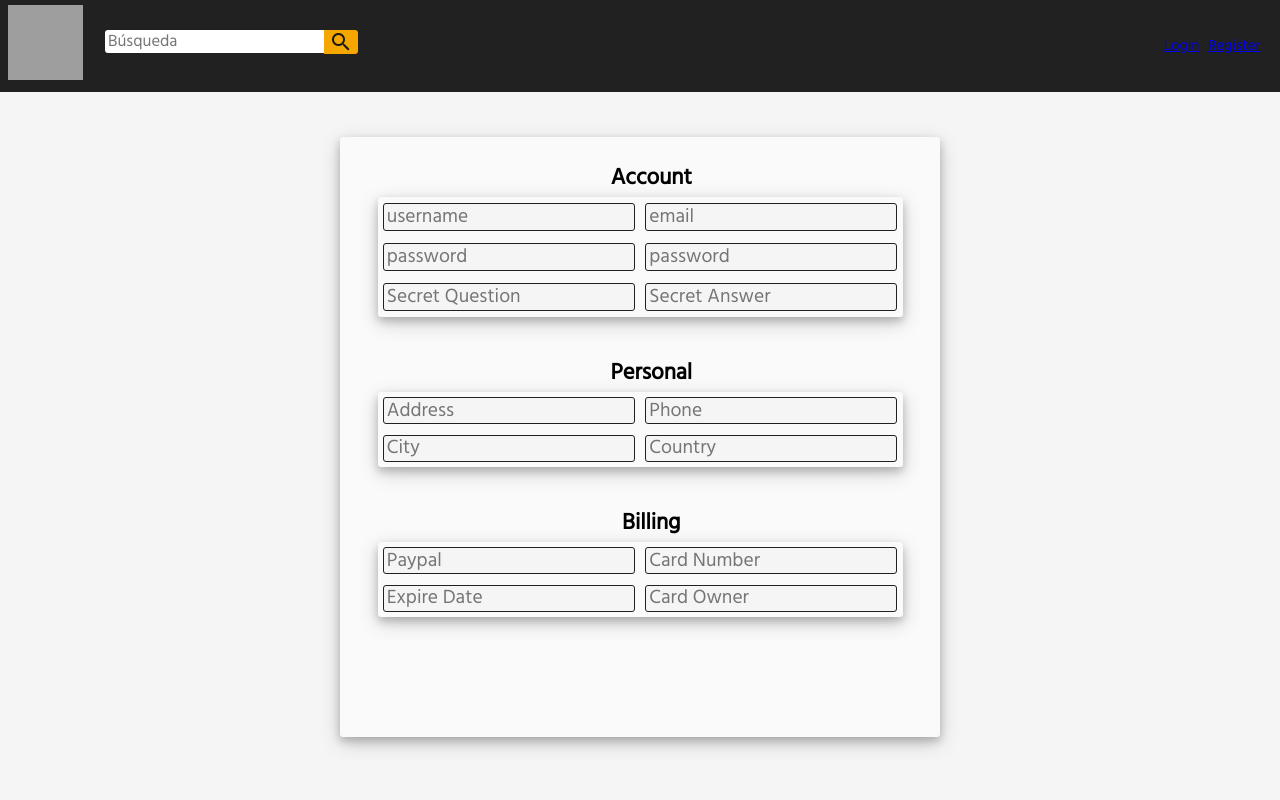
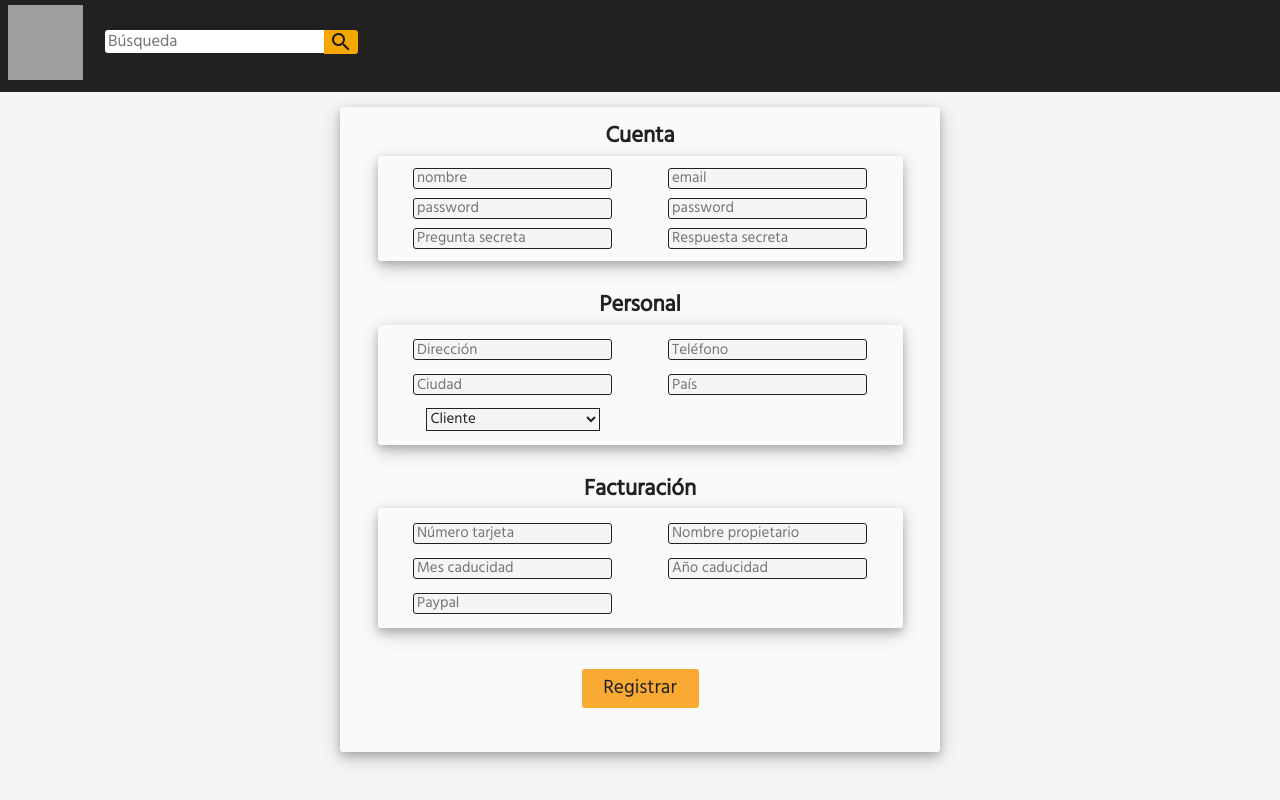
Before and after one commit to Dave86dev/monetae-f, a React (Create React App) app: page /register in a window 1280 px wide. Built offline with nearby package versions, Linux system fonts and the light colour scheme; grey boxes are pictures that could not be loaded.

Commit message:
Vista register ok.

```diff
--- a/package.json
+++ b/package.json
@@ -11,8 +11,8 @@
     "react-scripts": "^3.3.0"
   },
   "scripts": {
-	"//start": "react-scripts start",
-	"start": "set PORT=3005 && react-scripts start",
+    "//start": "react-scripts start",
+    "start": "set PORT=3005 && react-scripts start",
     "build": "react-scripts build",
     "test": "react-scripts test",
     "eject": "react-scripts eject"
--- a/src/components/register/register.jsx
+++ b/src/components/register/register.jsx
@@ -13,30 +13,36 @@ class Register extends React.Component {
 			<div className="registerMain">
 
 				<div className="registerCard">
-					<h2>Account</h2>
+					<h2>Cuenta</h2>
 					<div className="registerCardInfoA">
-                        <input className="inputRegister" type="text" placeholder="username"></input>
+                        <input className="inputRegister" type="text" placeholder="nombre"></input>
                         <input className="inputRegister" type="text" placeholder="email"></input>
                         <input className="inputRegister" type="text" placeholder="password"></input>
                         <input className="inputRegister" type="text" placeholder="password"></input>
-                        <input className="inputRegister" type="text" placeholder="Secret Question"></input>
-                        <input className="inputRegister" type="text" placeholder="Secret Answer"></input>
+                        <input className="inputRegister" type="text" placeholder="Pregunta secreta"></input>
+                        <input className="inputRegister" type="text" placeholder="Respuesta secreta"></input>
                     </div>
                     <h2>Personal</h2>
                     <div className="registerCardInfoB">
-                        <input className="inputRegister" type="text" placeholder="Address"></input>
-                        <input className="inputRegister" type="text" placeholder="Phone"></input>
-                        <input className="inputRegister" type="text" placeholder="City"></input>
-                        <input className="inputRegister" type="text" placeholder="Country"></input>
+                        <input className="inputRegister" type="text" placeholder="Dirección"></input>
+                        <input className="inputRegister" type="text" placeholder="Teléfono"></input>
+                        <input className="inputRegister" type="text" placeholder="Ciudad"></input>
+                        <input className="inputRegister" type="text" placeholder="País"></input>
+                        <select className="registerDropdown">
+						    	<option value="1">Cliente</option>
+						    	<option value="2">Vendedor</option>
+						</select>
+					</div>
+                    <h2>Facturación</h2>
+                    <div className="registerCardInfoB">
+                        <input className="inputRegister" type="text" placeholder="Número tarjeta"></input>
+                        <input className="inputRegister" type="text" placeholder="Nombre propietario"></input>
+                        <input className="inputRegister" type="text" placeholder="Mes caducidad"></input>
+                        <input className="inputRegister" type="text" placeholder="Año caducidad"></input>
+                        <input className="inputRegister" type="text" placeholder="Paypal"></input>
                     </div>
-                    <h2>Billing</h2>
-                    <div className="registerCardInfoB">
-                        <input className="inputRegister" type="text" placeholder="Paypal"></input>
-                        <input className="inputRegister" type="text" placeholder="Card Number"></input>
-                        <input className="inputRegister" type="text" placeholder="Expire Date"></input>
-                        <input className="inputRegister" type="text" placeholder="Card Owner"></input>
-                    </div>
-
+					{/* <h3>Warning placeholder text</h3> */}
+                    <button>Registrar</button>
 				</div>
 
 			</div>
--- a/src/components/register/register.scss
+++ b/src/components/register/register.scss
@@ -8,15 +8,36 @@
         display: flex;
         flex-direction: column;
         align-items: center;
-        height: 40em;
+        height: 43em;
         width: 40em;
         border-radius: 3px;
         box-shadow: 0 4px 8px 0 rgba(0, 0, 0, 0.2), 0 6px 20px 0 rgba(0, 0, 0, 0.19);
         background: var(--pri0);
-        margin-top: 3em;
+        margin-top: 1em;
+    }
+
+    .registerCard button {
+        margin-top: 1.3em;
+        // font-size: 1em;
     }
 
     .registerCardInfoA {
+        display: flex;
+        flex-direction: column;
+        height: 7em;
+        width: 35em;
+        border-radius: 3px;
+        box-shadow: 0 4px 8px 0 rgba(0, 0, 0, 0.2), 0 6px 20px 0 rgba(0, 0, 0, 0.19);
+        background: var(--pri0);
+        margin: 1em 0 1em 0;
+        display: grid;
+	    grid-template: repeat(3, 1fr) / repeat(2, 1fr);
+	    align-items: center;
+        justify-items: center;
+        padding: 0.5em;
+    }
+
+    .registerCardInfoB {
         display: flex;
         flex-direction: column;
         height: 8em;
@@ -28,23 +49,8 @@
         display: grid;
 	    grid-template: repeat(3, 1fr) / repeat(2, 1fr);
 	    align-items: center;
-	    justify-items: center;
-    }
-
-
-    .registerCardInfoB {
-        display: flex;
-        flex-direction: column;
-        height: 5em;
-        width: 35em;
-        border-radius: 3px;
-        box-shadow: 0 4px 8px 0 rgba(0, 0, 0, 0.2), 0 6px 20px 0 rgba(0, 0, 0, 0.19);
-        background: var(--pri0);
-        margin: 1em 0 1em 0;
-        display: grid;
-	    grid-template: repeat(2, 1fr) / repeat(2, 1fr);
-	    align-items: center;
-	    justify-items: center;
+        justify-items: center;
+        padding: 0.5em;
     }
 
     .header {
@@ -65,10 +71,15 @@
     }
 
     h2 {
-        margin: 1em 0 0 1em;
+        margin: 0.5em 0 0 0;
         height: 1em;
-        // width: 100%;
-        // text-align: left;
+    }
+
+    h3 {
+        height: 0.75em;
+        margin-top: 0.1em;
+        font-size: 1em;
+        color: var(--colRojCla);
     }
 
     .body {
@@ -77,20 +88,21 @@
         align-items: center;
     }
 
-    .body input {
-        margin-bottom: 0.5em;
-        font-size: 1.5em;
+    .inputRegister {
         background: var(--pri1);
         border-style: solid;
+        font-size: 1em;
         border-width: 0.5px;
         border-color: var(--pri9);
     }
 
-    .inputRegister {
+    .registerDropdown {
         background: var(--pri1);
         border-style: solid;
-        font-size: 1.3em;
+        font-size: 1em;
         border-width: 0.5px;
         border-color: var(--pri9);
+        width: 11.6em;
+        height: 1.5em;
     }
 }
--- a/src/global.css
+++ b/src/global.css
@@ -32,6 +32,7 @@
     /* Colors */
     --colVer: rgb(11, 226, 51);
     --colRoj: rgb(177, 3, 35);
+    --colRojCla: rgb(221, 0, 40);
     --colAzu: rgb(30, 30, 255);
     --colAzuCla: rgb(30, 165, 255);
     --colAma: rgb(255, 255, 28);
@@ -62,8 +63,9 @@
 
 * {
     margin: 0;
-	padding: 0;
+    padding: 0;
 
+	color: var(--pri9);
 	font-family: 'Hind', sans-serif;
 }
 
@@ -91,7 +93,6 @@ input {
 }
 
 button {
-
     all: unset;
     width: 6em;
     height: 2em;
```
